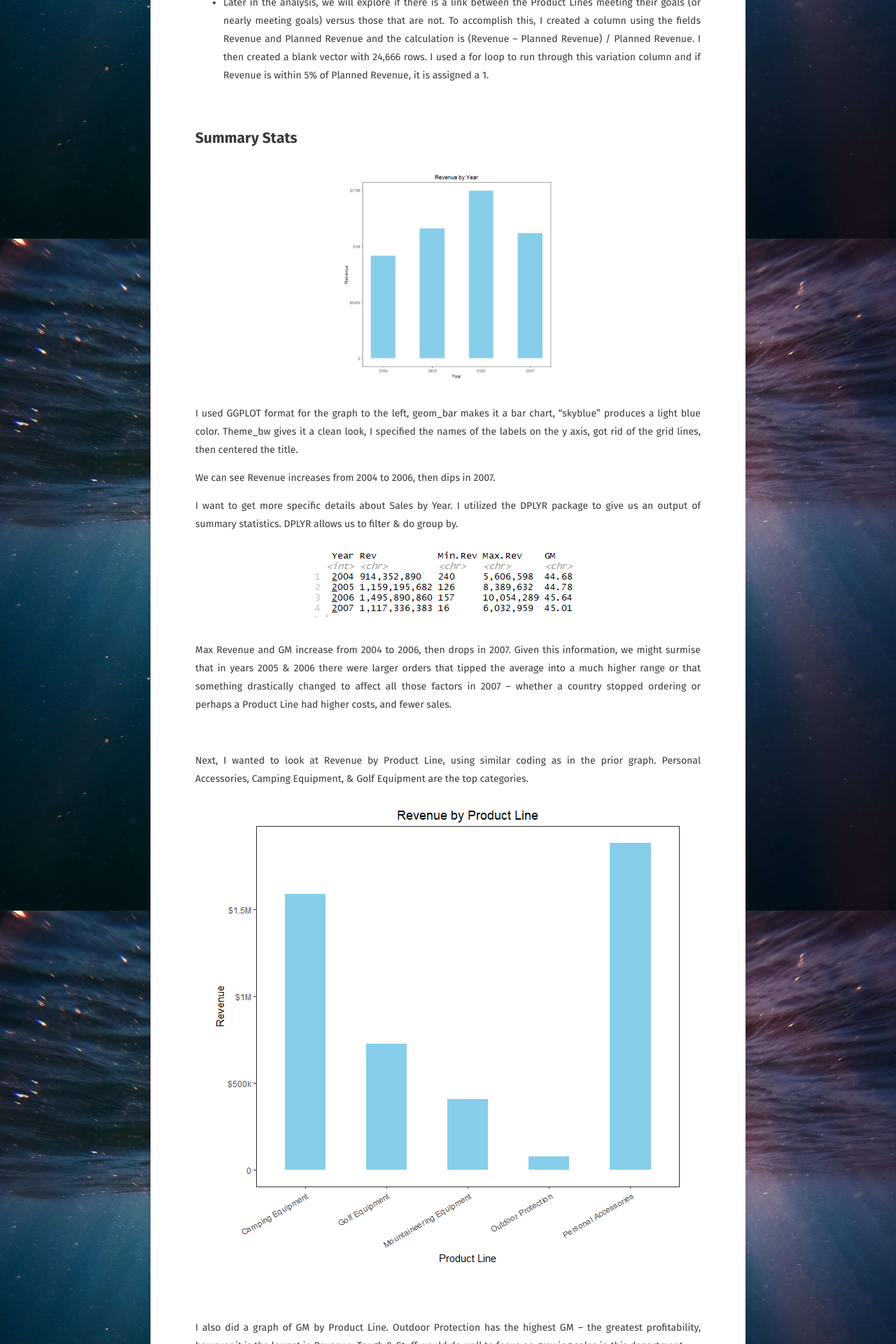
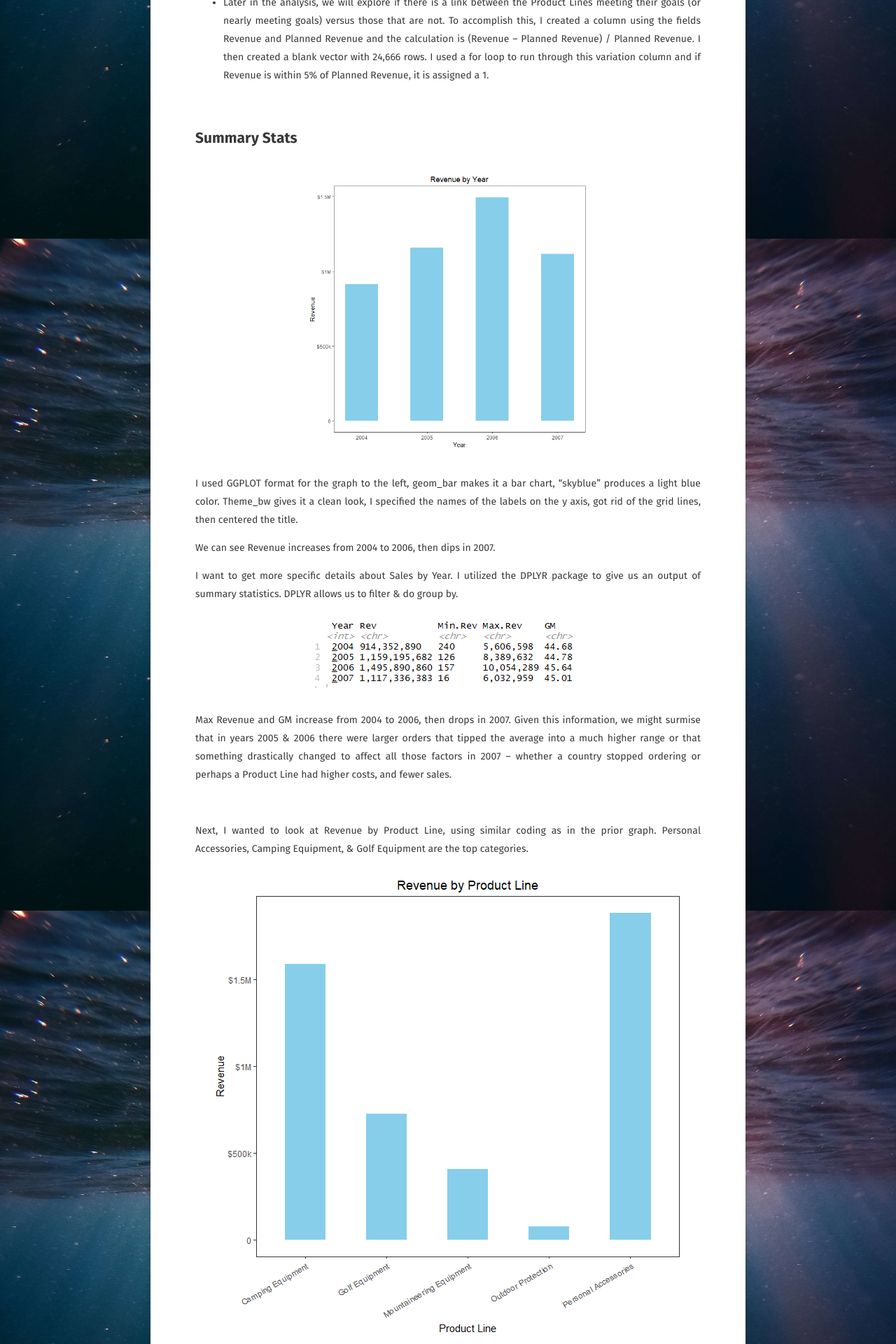
Before and after one commit to sarahschirduan/sarahschirduan.github.io, a Jekyll site: the page built from _posts/2019-08-06-increase-profits.md, in a window 1280 px wide. Shown: the part 1579-3499 px from the top of the page at 70% size. Built offline with Jekyll 4.4.1, drawn with Linux system fonts in a browser that asks for light colours; some web fonts are replaced.

Commit message:
Update 2019-08-06-increase-profits.md

```diff
--- a/_posts/2019-08-06-increase-profits.md
+++ b/_posts/2019-08-06-increase-profits.md
@@ -44,7 +44,7 @@
 ## Summary Stats
 
 <figure>
-<a href="/assets/img/Tough1.png"><img src="/assets/img/Tough1.png" style="width:300px; height:300px"></a>
+<a href="/assets/img/Tough1.png"><img src="/assets/img/Tough1.png" style="width:400px; height:400px"></a>
 </figure>
 
 I used GGPLOT format for the graph to the left, geom_bar makes it a bar chart, “skyblue” produces a light blue color. Theme_bw gives it a clean look, I specified the names of the labels on the y axis, got rid of the grid lines, then centered the title.
```
